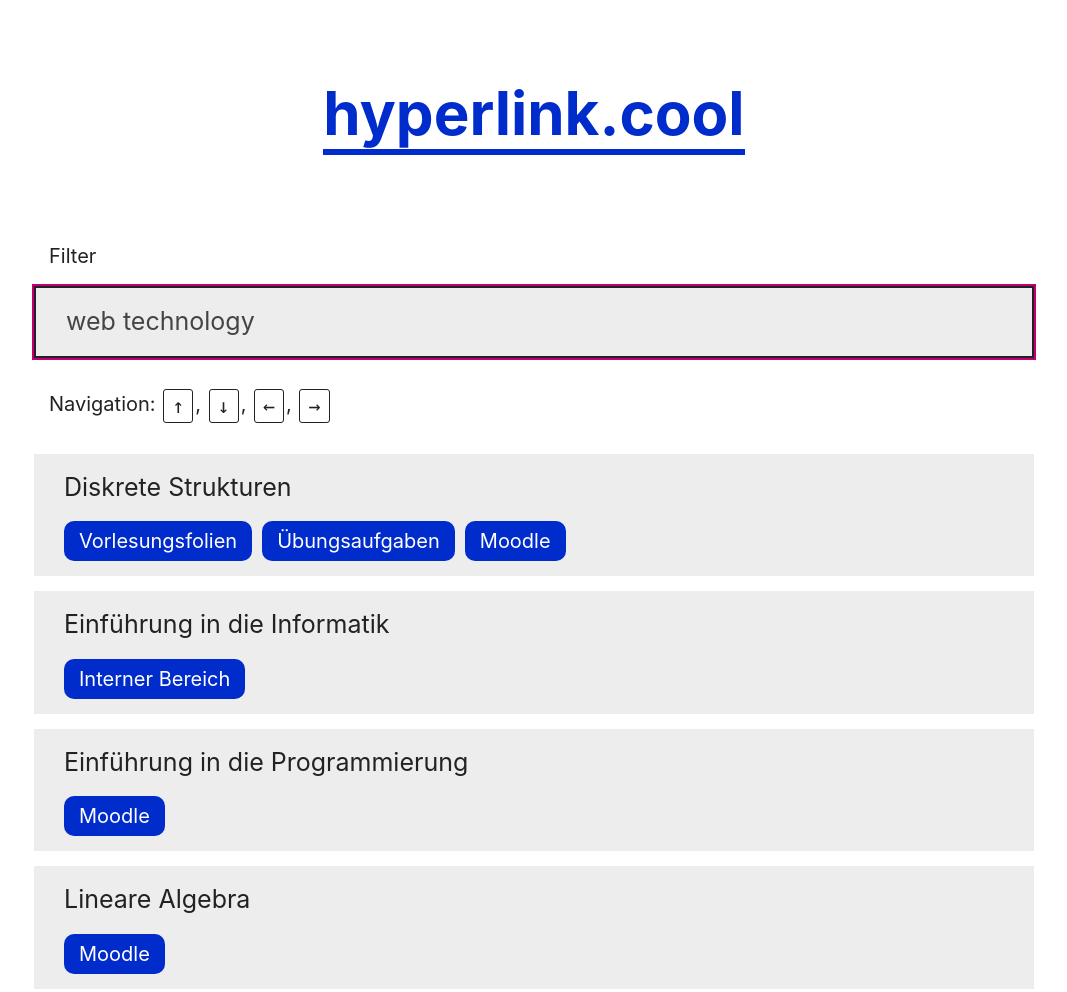
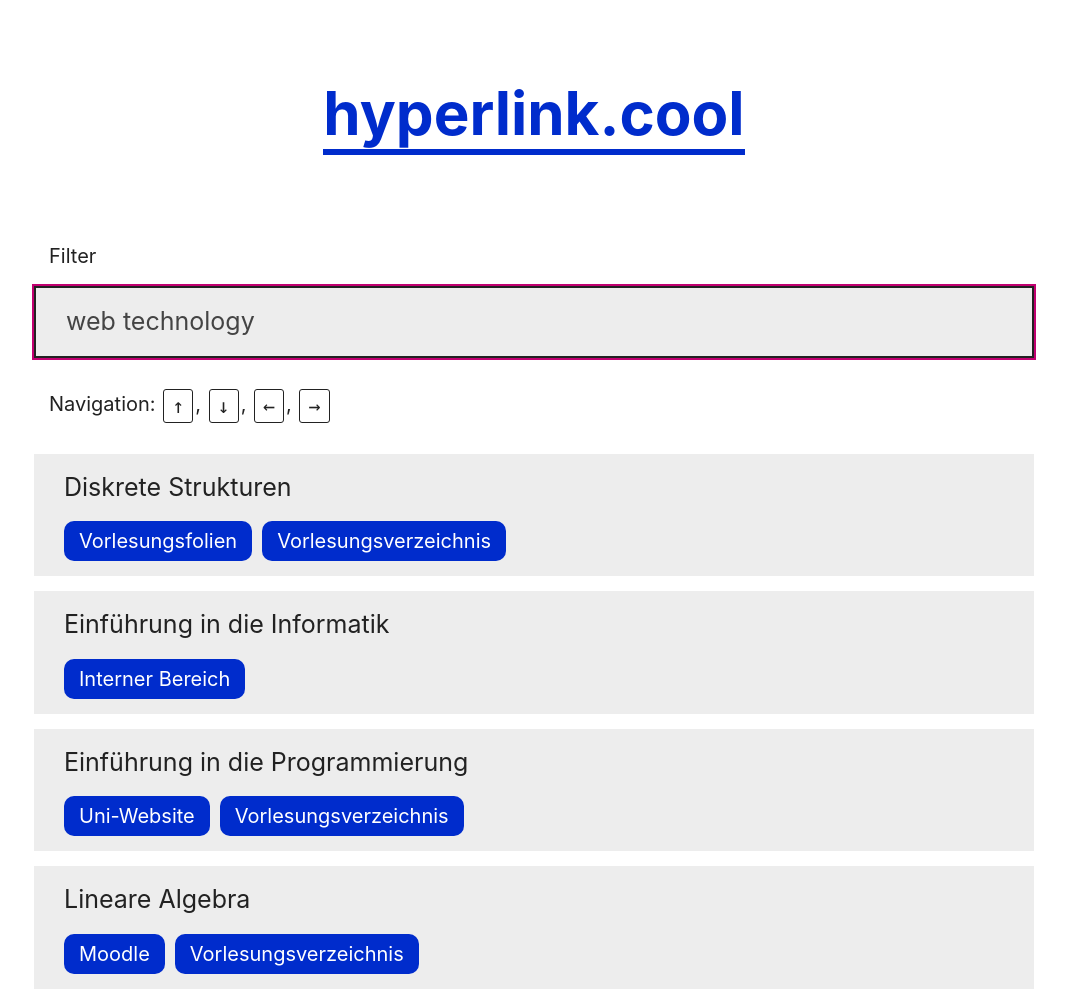
Before and after one commit to kleinfreund/hyperlink.cool, an Eleventy site: page index.html in a window 1280 px wide. Shown: the top 992 px of the page, without its empty margins (106-1173 px from the left). Built offline with nearby package versions, Linux system fonts and the light colour scheme; Eleventy itself is replaced by a stand-in of ours; files that its build step writes are made by us from their sources.

Commit message:
Update a bunch of links for the new semester

```diff
--- a/_data/records.json
+++ b/_data/records.json
@@ -8,26 +8,19 @@
         "1. Semester"
       ],
       "persons": [
-        "Andreas Jakoby",
-        "Eik List",
-        "Jannis Bossert",
-        "Norina Marie Grosch"
+        "Stefan Luchs",
+        "Nathalie Dittrich"
       ],
       "links": [
         {
           "title": "Vorlesungsfolien",
           "key": "ds",
-          "url": "https://www.uni-weimar.de/de/medien/professuren/medieninformatik/mediensicherheit/teaching/ws-2017/diskrete-strukturen-vorlesung/"
+          "url": "https://www.uni-weimar.de/de/medien/professuren/medieninformatik/mediensicherheit/teaching/ws-2018/"
         },
         {
-          "title": "Übungsaufgaben",
-          "key": "dsu",
-          "url": "https://www.uni-weimar.de/de/medien/professuren/medieninformatik/mediensicherheit/teaching/ws-2017/diskrete-strukturen-uebung/"
-        },
-        {
-          "title": "Moodle",
-          "key": "dsm",
-          "url": "https://moodle.uni-weimar.de/course/view.php?id=2659"
+          "title": "Vorlesungsverzeichnis",
+          "key": "dsvz",
+          "url": "https://www.uni-weimar.de/qisserver/rds?state=verpublish&status=init&vmfile=no&publishid=39029&moduleCall=webInfo&publishConfFile=webInfo&publishSubDir=veranstaltung"
         }
       ]
     },
@@ -63,9 +56,14 @@
       ],
       "links": [
         {
-          "title": "Moodle",
+          "title": "Uni-Website",
           "key": "ep",
-          "url": "https://moodle.uni-weimar.de/course/view.php?id=1364"
+          "url": "https://www.uni-weimar.de/de/medien/professuren/medieninformatik/intelligente-softwaresysteme/lehre/#jfmulticontent_c220336-1"
+        },
+        {
+          "title": "Vorlesungsverzeichnis",
+          "key": "epvz",
+          "url": "https://www.uni-weimar.de/qisserver/rds?state=verpublish&status=init&vmfile=no&publishid=38957&moduleCall=webInfo&publishConfFile=webInfo&publishSubDir=veranstaltung"
         }
       ]
     },
@@ -84,8 +82,13 @@
       "links": [
         {
           "title": "Moodle",
-          "key": "linam",
-          "url": "https://moodle.uni-weimar.de/course/view.php?id=2680"
+          "key": "lina",
+          "url": "https://moodle.uni-weimar.de/course/view.php?id=4450"
+        },
+        {
+          "title": "Vorlesungsverzeichnis",
+          "key": "linavz",
+          "url": "https://www.uni-weimar.de/qisserver/rds?state=verpublish&status=init&vmfile=no&publishid=39064&moduleCall=webInfo&publishConfFile=webInfo&publishSubDir=veranstaltung"
         }
       ]
     },
@@ -106,7 +109,37 @@
         {
           "title": "Moodle",
           "key": "mod",
-          "url": "https://moodle.uni-weimar.de/course/view.php?id=2901"
+          "url": "https://moodle.uni-weimar.de/course/view.php?id=4414"
+        },
+        {
+          "title": "Vorlesungsverzeichnis",
+          "key": "modvz",
+          "url": "https://www.uni-weimar.de/qisserver/rds?state=verpublish&status=init&vmfile=no&publishid=39001&moduleCall=webInfo&publishConfFile=webInfo&publishSubDir=veranstaltung"
+        }
+      ]
+    },
+    {
+      "key": "gdi",
+      "title": "Grundlagen der Informatik",
+      "keywords": [
+        "basics of computer science",
+        "gdi",
+        "1. Semester"
+      ],
+      "persons": [
+        "Andreas Jakoby",
+        "Günther Schatter"
+      ],
+      "links": [
+        {
+          "title": "Moodle",
+          "key": "gdi",
+          "url": "https://moodle.uni-weimar.de/course/view.php?id=4440"
+        },
+        {
+          "title": "Vorlesungsverzeichnis",
+          "key": "gdivz",
+          "url": "https://www.uni-weimar.de/qisserver/rds?state=verpublish&status=init&vmfile=no&publishid=40011&moduleCall=webInfo&publishConfFile=webInfo&publishSubDir=veranstaltung"
         }
       ]
     },
@@ -169,6 +202,11 @@
           "title": "Uni-Website",
           "key": "mr",
           "url": "http://www.uni-weimar.de/de/medien/professuren/vernetzte-medien/personen/pd-dr-guenther-schatter/medienrecht/"
+        },
+        {
+          "title": "Vorlesungsverzeichnis",
+          "key": "mrvz",
+          "url": "https://www.uni-weimar.de/qisserver/rds?state=verpublish&status=init&vmfile=no&publishid=39173&moduleCall=webInfo&publishConfFile=webInfo&publishSubDir=veranstaltung"
         }
       ]
     },
@@ -227,27 +265,26 @@
         "3. Semester"
       ],
       "persons": [
-        "Andreas Jakoby",
-        "Micheal Schwarzkopf"
+        "Andreas Jakoby"
       ],
       "links": [
         {
           "title": "Moodle",
           "key": "ic",
-          "url": "https://moodle.uni-weimar.de/course/view.php?id=2658"
+          "url": "https://moodle.uni-weimar.de/course/view.php?id=4438"
         },
         {
           "title": "Vorlesungsverzeichnis",
           "key": "ic",
-          "url": "https://www.uni-weimar.de/qisserver/rds?state=verpublish&status=init&vmfile=no&publishid=36574&moduleCall=webInfo&publishConfFile=webInfo&publishSubDir=veranstaltung"
+          "url": "https://www.uni-weimar.de/qisserver/rds?state=verpublish&status=init&vmfile=no&publishid=40010&moduleCall=webInfo&publishConfFile=webInfo&publishSubDir=veranstaltung"
         }
       ]
     },
     {
-      "key": "fsub",
-      "title": "Formale Sprachen und Berechenbarkeit",
+      "key": "fs",
+      "title": "Formale Sprachen",
       "keywords": [
-        "fsub",
+        "fs",
         "formal languages",
         "3. Semester"
       ],
@@ -257,13 +294,13 @@
       "links": [
         {
           "title": "Moodle",
-          "key": "fsub",
-          "url": "https://moodle.uni-weimar.de/course/view.php?id=2651"
+          "key": "fs",
+          "url": "https://moodle.uni-weimar.de/course/view.php?id=4444"
         },
         {
           "title": "Vorlesungsverzeichnis",
-          "key": "fsub",
-          "url": "https://www.uni-weimar.de/qisserver/rds?state=verpublish&status=init&vmfile=no&publishid=36573&moduleCall=webInfo&publishConfFile=webInfo&publishSubDir=veranstaltung"
+          "key": "fsvz",
+          "url": "https://www.uni-weimar.de/qisserver/rds?state=verpublish&status=init&vmfile=no&publishid=39164&moduleCall=webInfo&publishConfFile=webInfo&publishSubDir=veranstaltung"
         }
       ]
     },
@@ -307,14 +344,14 @@
           "url": "https://www.uni-weimar.de/en/media/chairs/computer-science-and-media/webis/teaching/ws-201718/databases/"
         },
         {
-          "title": "Uni-Website: Vorlesungsfolien",
+          "title": "Vorlesungsfolien",
           "key": "dbv",
-          "url": "https://www.uni-weimar.de/en/media/chairs/computer-science-and-media/webis/teaching/lecturenotes/#databases"
+          "url": "https://webis.de/lecturenotes/slides.html#databases"
         },
         {
           "title": "Vorlesungsverzeichnis",
-          "key": "dbb",
-          "url": "https://www.uni-weimar.de/qisserver/rds?state=verpublish&status=init&vmfile=no&publishid=35883&moduleCall=webInfo&publishConfFile=webInfo&publishSubDir=veranstaltung"
+          "key": "dbvz",
+          "url": "https://www.uni-weimar.de/qisserver/rds?state=verpublish&status=init&vmfile=no&publishid=39024&moduleCall=webInfo&publishConfFile=webInfo&publishSubDir=veranstaltung"
         }
       ]
     },
@@ -334,12 +371,12 @@
         {
           "title": "Moodle",
           "key": "hci",
-          "url": "https://moodle.uni-weimar.de/course/view.php?id=2906"
+          "url": "https://moodle.uni-weimar.de/course/view.php?id=4418"
         },
         {
           "title": "Vorlesungsverzeichnis",
-          "key": "hcib",
-          "url": "https://www.uni-weimar.de/qisserver/rds?state=verpublish&status=init&vmfile=no&publishid=35435&moduleCall=webInfo&publishConfFile=webInfo&publishSubDir=veranstaltung"
+          "key": "hcivz",
+          "url": "https://www.uni-weimar.de/qisserver/rds?state=verpublish&status=init&vmfile=no&publishid=38932&moduleCall=webInfo&publishConfFile=webInfo&publishSubDir=veranstaltung"
         }
       ]
     },
@@ -359,12 +396,12 @@
         {
           "title": "Moodle",
           "key": "num",
-          "url": "https://moodle.uni-weimar.de/enrol/index.php?id=2669"
+          "url": "https://moodle.uni-weimar.de/course/view.php?id=4472"
         },
         {
           "title": "Vorlesungsverzeichnis",
-          "key": "numb",
-          "url": "https://www.uni-weimar.de/qisserver/rds?state=verpublish&status=init&vmfile=no&publishid=35864&moduleCall=webInfo&publishConfFile=webInfo&publishSubDir=veranstaltung"
+          "key": "numvz",
+          "url": "https://www.uni-weimar.de/qisserver/rds?state=verpublish&status=init&vmfile=no&publishid=39025&moduleCall=webInfo&publishConfFile=webInfo&publishSubDir=veranstaltung"
         }
       ]
     },
@@ -389,8 +426,8 @@
         },
         {
           "title": "Vorlesungsverzeichnis",
-          "key": "pvsb",
-          "url": "https://www.uni-weimar.de/qisserver/rds?state=verpublish&status=init&vmfile=no&publishid=35898&moduleCall=webInfo&publishConfFile=webInfo&publishSubDir=veranstaltung"
+          "key": "pvsvz",
+          "url": "https://www.uni-weimar.de/qisserver/rds?state=verpublish&status=init&vmfile=no&publishid=39063&moduleCall=webInfo&publishConfFile=webInfo&publishSubDir=veranstaltung"
         }
       ]
     },
@@ -410,12 +447,12 @@
         {
           "title": "Uni-Website",
           "key": "se",
-          "url": "https://www.uni-weimar.de/de/medien/professuren/medieninformatik/intelligente-softwaresysteme/lehre/"
+          "url": "https://www.uni-weimar.de/de/medien/professuren/medieninformatik/intelligente-softwaresysteme/lehre/#jfmulticontent_c220336-2"
         },
         {
           "title": "Vorlesungsverzeichnis",
-          "key": "se",
-          "url": "https://www.uni-weimar.de/qisserver/rds?state=verpublish&status=init&vmfile=no&publishid=35836&moduleCall=webInfo&publishConfFile=webInfo&publishSubDir=veranstaltung"
+          "key": "sevz",
+          "url": "https://www.uni-weimar.de/qisserver/rds?state=verpublish&status=init&vmfile=no&publishid=38997&moduleCall=webInfo&publishConfFile=webInfo&publishSubDir=veranstaltung"
         }
       ]
     },
@@ -447,14 +484,13 @@
       ],
       "persons": [
         "Benno Stein",
-        "Johannes Kiesel",
-        "Martin Potthast"
+        "Johannes Kiesel"
       ],
       "links": [
         {
           "title": "Uni-Website",
           "key": "web",
-          "url": "https://www.uni-weimar.de/en/media/chairs/computer-science-department/webis/teaching/ss-2018/web-technology/"
+          "url": "https://webis.de/lecturenotes/slides.html#web-technology"
         }
       ]
     },
@@ -532,6 +568,11 @@
           "title": "Uni-Website",
           "key": "cg",
           "url": "https://www.uni-weimar.de/en/media/chairs/computer-graphics/teaching/computer-graphics"
+        },
+        {
+          "title": "Vorlesungsverzeichnis",
+          "key": "cgvz",
+          "url": "https://www.uni-weimar.de/qisserver/rds?state=verpublish&status=init&vmfile=no&publishid=39078&moduleCall=webInfo&publishConfFile=webInfo&publishSubDir=veranstaltung"
         }
       ]
     },
@@ -552,6 +593,11 @@
           "title": "Uni-Website",
           "key": "cv",
           "url": "https://www.uni-weimar.de/en/media/chairs/computer-science-and-media/computer-vision/teaching/photogrammetric-computer-vision/"
+        },
+        {
+          "title": "Vorlesungsverzeichnis",
+          "key": "cvvz",
+          "url": "https://www.uni-weimar.de/qisserver/rds?state=verpublish&status=init&vmfile=no&publishid=38998&moduleCall=webInfo&publishConfFile=webInfo&publishSubDir=veranstaltung"
         }
       ]
     },
--- a/js/hyperlink.cool.js
+++ b/js/hyperlink.cool.js
@@ -25,7 +25,7 @@ function start() {
   const recordNavigator = new RecordNavigator();
   recordNavigator.start();
 
-  fetch('/_data/records.json?cache-bust-2018-04-11-08-30')
+  fetch('/_data/records.json?cache-bust-2018-10-02')
     .then(response => response.json())
     .then(data => {
       new RecordSearch(recordNavigator, data);
```
Also changed, not shown: js/hyperlink.cool.min.js.
